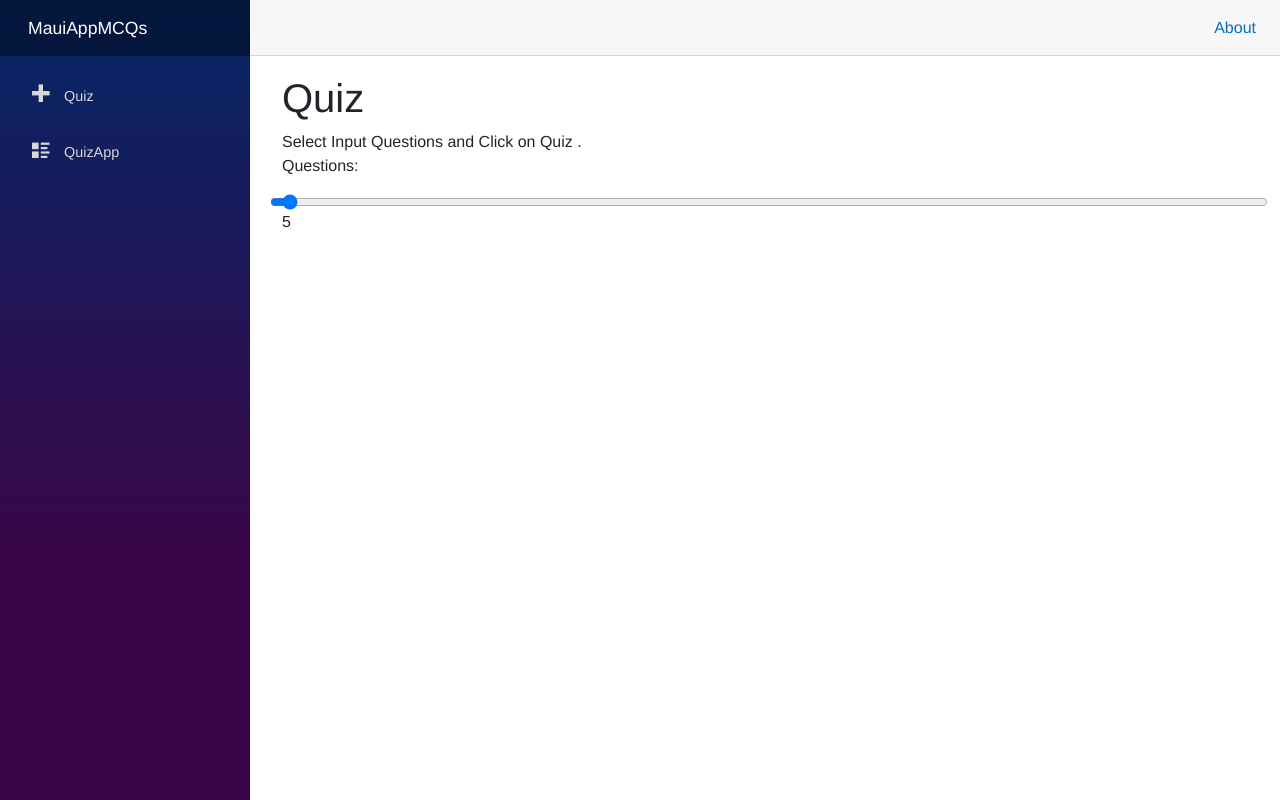
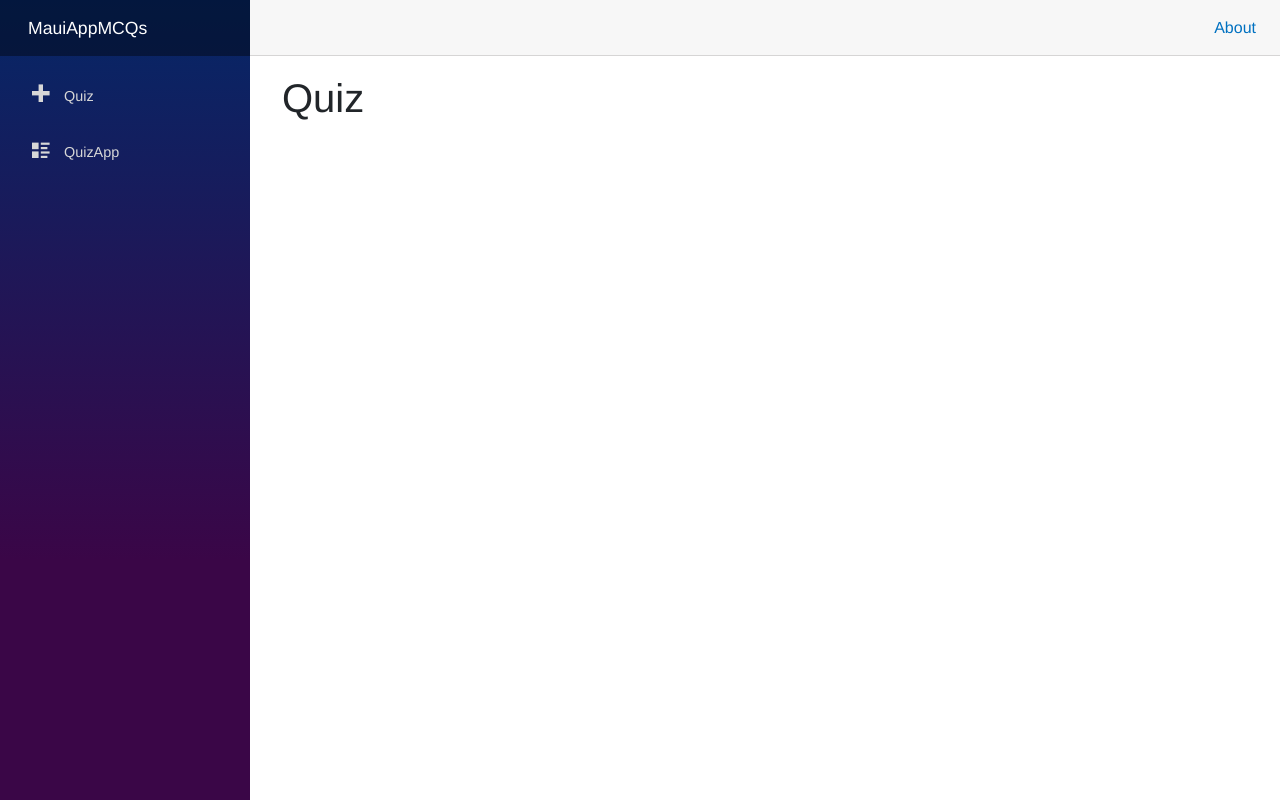
Before and after one commit to KalyanAllam/MauiAppMCQs, an ASP.NET Core app: page / in a window 1280 px wide. Run offline with ASP.NET Core 8, Linux system fonts and the light colour scheme; style sheets or scripts are compiled from the project's sources; some libraries are stand-ins or nearby versions.

Commit message:
Reverted changes

```diff
--- a/MauiAppMCQs/Pages/Index.razor
+++ b/MauiAppMCQs/Pages/Index.razor
@@ -1,13 +1,2 @@
 @page "/"
 <h1>  Quiz </h1>
-Select Input Questions and
-Click on  Quiz  .
-<div class="row">
-    <p>Questions:</p>
-    <input type="range" min="5" max="20" step="5" @bind="@inputquestions"
-    @bind:event="oninput" />
-</div>
-<p>@inputquestions</p>
-@code {
-    public static int inputquestions = 5;
-}
```
Also changed, not shown: MauiAppMCQs/Models/MyClass.cs (added, +13 -0 lines), MauiAppMCQs/Pages/QuizCardBase.cs (+2 -7 lines).
